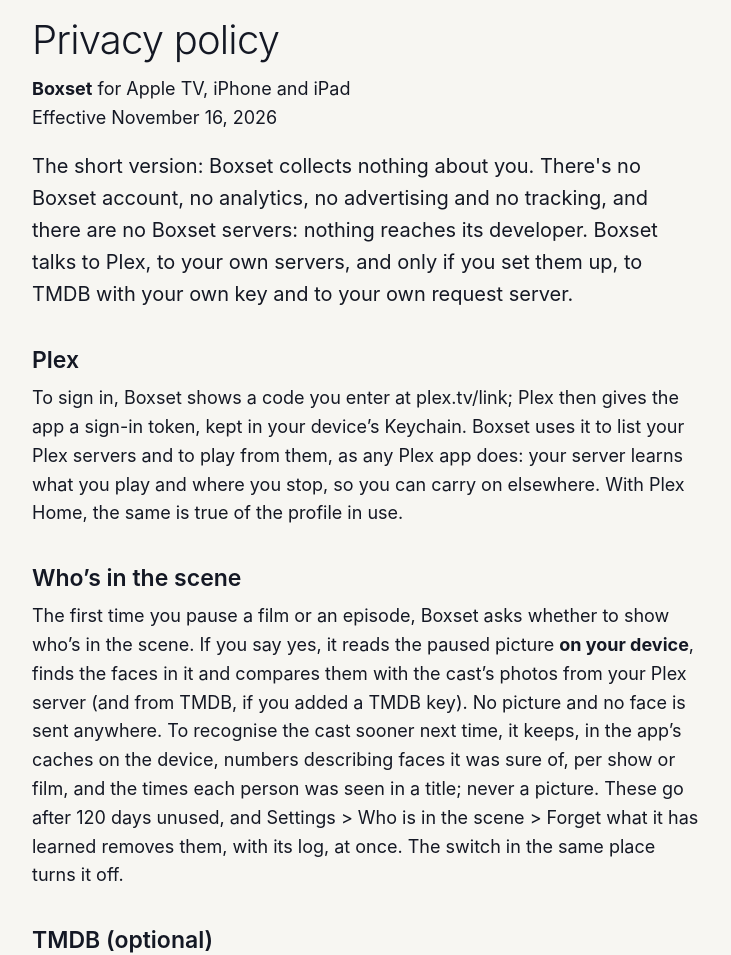
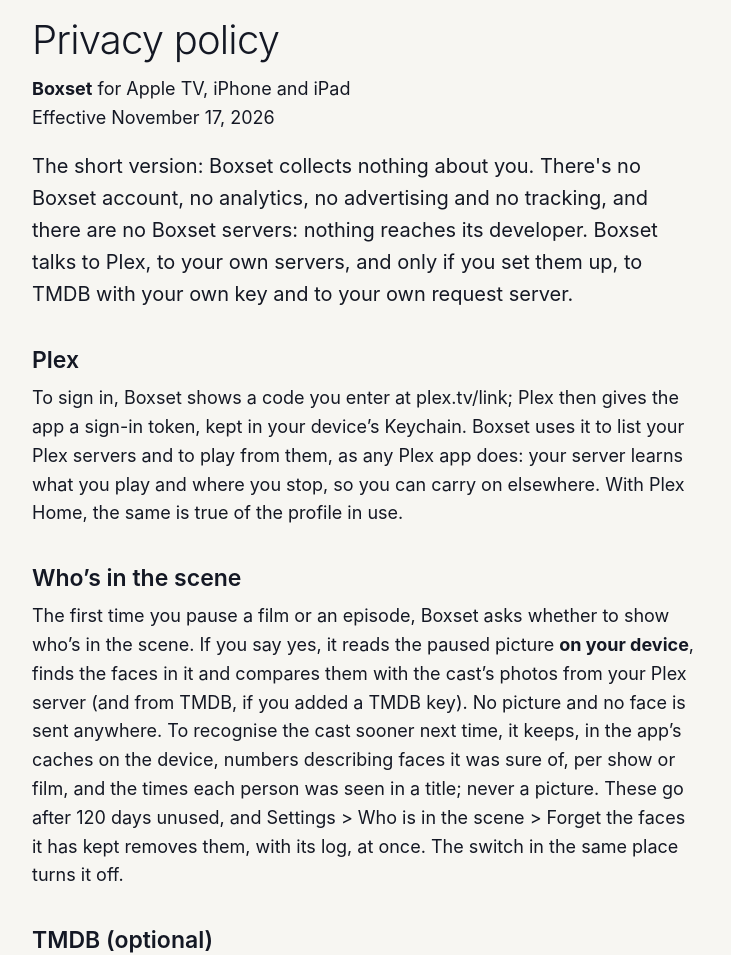
Before and after one commit to SamuelAirs/boxset-app, a Jekyll site: the page built from privacy.md, in a window 1280 px wide. Shown: the part 120-1075 px from the top of the page, without its empty margins (274-1005 px from the left). Built offline with Jekyll 4.4.1, drawn with Linux system fonts in a browser that asks for light colours.

```diff
--- a/privacy.md
+++ b/privacy.md
@@ -6,7 +6,7 @@ title: Privacy policy
 # Privacy policy
 
 **Boxset** for Apple TV, iPhone and iPad<br>
-Effective November 16, 2026
+Effective November 17, 2026
 
 <p class="lead">The short version: Boxset collects nothing about you. There's no Boxset account, no analytics, no advertising and no tracking, and there are no Boxset servers: nothing reaches its developer. Boxset talks to Plex, to your own servers, and only if you set them up, to TMDB with your own key and to your own request server.</p>
 
@@ -16,7 +16,7 @@ To sign in, Boxset shows a code you enter at plex.tv/link; Plex then gives the a
 
 ## Who's in the scene
 
-The first time you pause a film or an episode, Boxset asks whether to show who's in the scene. If you say yes, it reads the paused picture **on your device**, finds the faces in it and compares them with the cast's photos from your Plex server (and from TMDB, if you added a TMDB key). No picture and no face is sent anywhere. To recognise the cast sooner next time, it keeps, in the app's caches on the device, numbers describing faces it was sure of, per show or film, and the times each person was seen in a title; never a picture. These go after 120 days unused, and Settings > Who is in the scene > Forget what it has learned removes them, with its log, at once. The switch in the same place turns it off.
+The first time you pause a film or an episode, Boxset asks whether to show who's in the scene. If you say yes, it reads the paused picture **on your device**, finds the faces in it and compares them with the cast's photos from your Plex server (and from TMDB, if you added a TMDB key). No picture and no face is sent anywhere. To recognise the cast sooner next time, it keeps, in the app's caches on the device, numbers describing faces it was sure of, per show or film, and the times each person was seen in a title; never a picture. These go after 120 days unused, and Settings > Who is in the scene > Forget the faces it has kept removes them, with its log, at once. The switch in the same place turns it off.
 
 ## TMDB (optional)
 
```
Also changed, not shown: support.md (+1 -1 lines).
